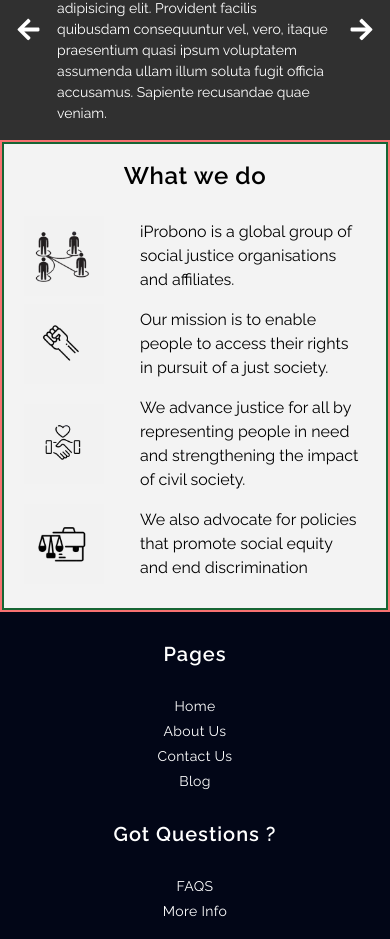
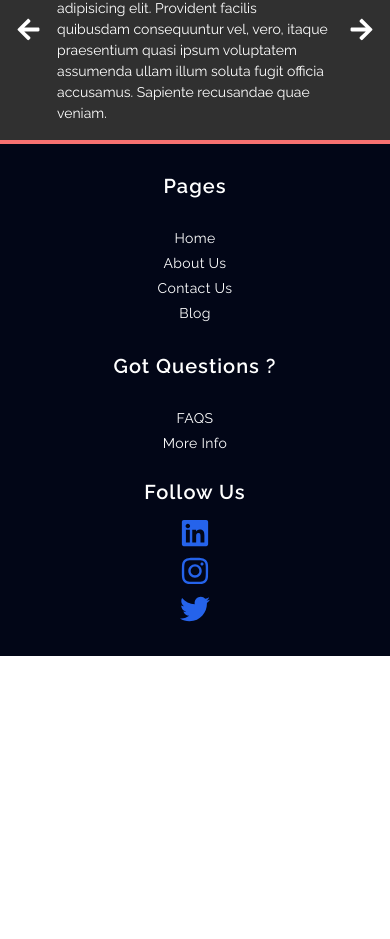
Before and after one commit to mayank5515/probono_project, a React (Vite) app: page / in a window 390 px wide. Shown: the part 880-1819 px from the top of the page. After the commit the page ends 1536 px from the top, so only its background shows below. Built offline with nearby package versions, Linux system fonts and the light colour scheme.

Commit message:
Created OuterBox template
for ease of reuse of title and 4 box UI component on another pages

```diff
--- a/src/pages/Home/home_content/Home_Content.jsx
+++ b/src/pages/Home/home_content/Home_Content.jsx
@@ -7,31 +7,33 @@
   return (
     <div className="border-2 border-red-400 flex justify-center">
       {/* WHAT THEY SAY ABOUT US */}
-      <div className="border-2 p-2 border-green-800 w-auto flex-col">
-        <h1 className="text-black tracking-wide text-2xl font-semibold text-center lg:-translate-x-2 my-2 mb-4">
-          What we do
-        </h1>
-        <div className="flex-col lg:flex-row lg:px-48 flex p-2 ">
-          <InnerBox
-            img_url={IMAGE1}
-            innerText="iProbono is a global group of social justice organisations and
-        affiliates."
-          />
-          <InnerBox
-            img_url={IMAGE2}
-            innerText="Our mission is to enable people to access their rights in pursuit of a just society."
-          />
-          <InnerBox
-            img_url={IMAGE3}
-            innerText="We advance justice for all by representing people in need and strengthening the impact of civil society."
-          />
-          <InnerBox
-            img_url={IMAGE4}
-            innerText="	We also advocate for policies that promote social equity and end discrimination"
-          />
-        </div>
-      </div>
+
       {/* WHAT THEY SAY ABOUT US */}
     </div>
   );
 }
+//--------------WHAT THEY SAY ABOUT US-------------------------//
+// <div className="border-2 p-2 border-green-800 w-auto flex-col">
+// <h1 className="text-black tracking-wide text-2xl font-semibold text-center lg:-translate-x-2 my-2 mb-4">
+//   What we do
+// </h1>
+// <div className="flex-col lg:flex-row lg:px-48 flex p-2 ">
+//   <InnerBox
+//     img_url={IMAGE1}
+//     innerText="iProbono is a global group of social justice organisations and
+// affiliates."
+//   />
+//   <InnerBox
+//     img_url={IMAGE2}
+//     innerText="Our mission is to enable people to access their rights in pursuit of a just society."
+//   />
+//   <InnerBox
+//     img_url={IMAGE3}
+//     innerText="We advance justice for all by representing people in need and strengthening the impact of civil society."
+//   />
+//   <InnerBox
+//     img_url={IMAGE4}
+//     innerText="	We also advocate for policies that promote social equity and end discrimination"
+//   />
+// </div>
+// </div>
--- /dev/null
+++ b/src/pages/Home/home_content/OuterBox.jsx
@@ -0,0 +1,33 @@
+import InnerBox from "./what_we_do/innerBox";
+import IMAGE1 from "../../../assets/image1_whatwedo.png";
+import IMAGE2 from "../../../assets/image2_whatwedo.png";
+import IMAGE3 from "../../../assets/image3_whatwedo.png";
+import IMAGE4 from "../../../assets/image4_whatwedo.png";
+export default function OuterBox({ title = "Title" }) {
+  return (
+    <div className="border-2 p-2 border-green-800 w-auto flex-col">
+      <h1 className="text-black tracking-wide text-2xl font-semibold text-center lg:-translate-x-2 my-2 mb-4">
+        {title}
+      </h1>
+      <div className="flex-col lg:flex-row lg:px-48 flex p-2 ">
+        <InnerBox
+          img_url={IMAGE1}
+          innerText="iProbono is a global group of social justice organisations and
+  affiliates."
+        />
+        <InnerBox
+          img_url={IMAGE2}
+          innerText="Our mission is to enable people to access their rights in pursuit of a just society."
+        />
+        <InnerBox
+          img_url={IMAGE3}
+          innerText="We advance justice for all by representing people in need and strengthening the impact of civil society."
+        />
+        <InnerBox
+          img_url={IMAGE4}
+          innerText="	We also advocate for policies that promote social equity and end discrimination"
+        />
+      </div>
+    </div>
+  );
+}
```
